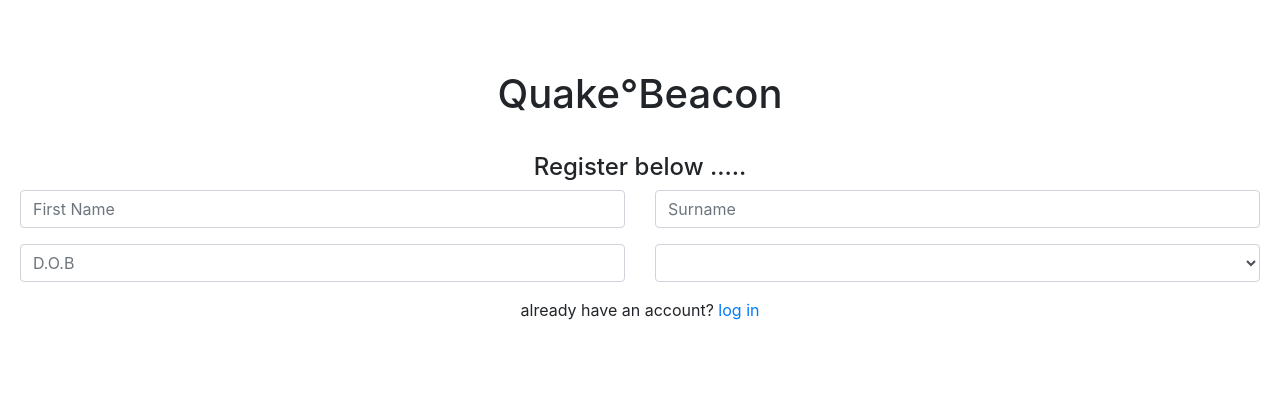
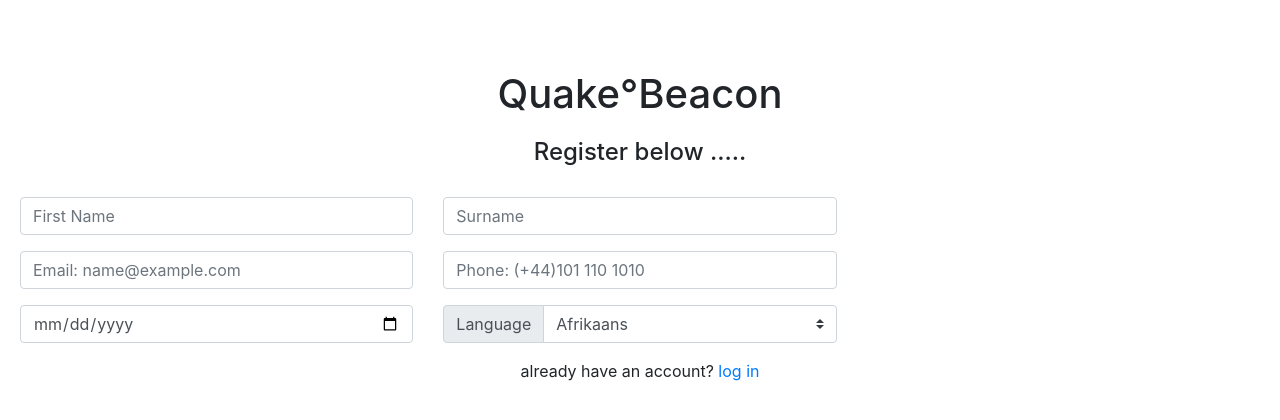
Before and after one commit to 53-North/qb, a React (Create React App) app: page /UserReg in a window 1280 px wide. Shown: the top 420 px of the page. Built offline with nearby package versions, Linux system fonts and the light colour scheme.

Commit message:
updated the USERreg screen with language and date pickers

```diff
--- a/src/pages/Login.js
+++ b/src/pages/Login.js
@@ -7,7 +7,7 @@ function Login() {
             <h1>Quake°Beacon</h1>
             <form>
                 <div className=" form-group">
-                    <input type="email" className="form-control" id="exampleInputEmail1" aria-describedby="emailHelp" placeholder="Email" />
+                    <input type="email" className="form-control" id="exampleInputEmail1" aria-describedby="emailHelp" placeholder="Email: name@example.com" />
                     <input type="password" className="form-control" id="exampleInputPassword1" placeholder="Password" />
 
                     <div className="form-check">
--- /dev/null
+++ b/src/pages/UserReg.css
@@ -0,0 +1,14 @@
+.UserRegh1 {
+    text-align: center;
+    margin-bottom: 20px;
+}
+
+.UserRegh4 {
+    text-align: center;
+    margin-bottom: 30px;
+}
+
+.form-control {
+
+
+}
--- a/src/pages/UserReg.js
+++ b/src/pages/UserReg.js
@@ -1,30 +1,118 @@
 import React from 'react';
+import './UserReg.css';
 
 function UserReg() {
     return (
 
         <div className="UserReg">
-            <h1>Quake°Beacon</h1>
-            <h4>Register below .....</h4>
+            <h1 className="UserRegh1">Quake°Beacon</h1>
+            <h4 className="UserRegh4">Register below .....</h4>
 
             <div className="row">
-                <div className="col-12 col-md-6 form-group">
+                <div className="col-12 col-md-4 col-md-offset-2 form-group" align="center">
                     <input type="name" class="form-control" id="exampleInputForName" placeholder="First Name" />
                 </div>
-                <div className="col-12 col-md-6 form-group">
+                <div className="col-12 col-md-4 col-md-offset-2 form-group" align="center">
                     <input type="name" class="form-control" id="exampleInputForName" placeholder="Surname" />
                 </div>
+
             </div>
             <div className="row">
-                <div className="col-12 col-md-6 form-group">
-                    <input type="name" class="form-control" id="exampleInputForName" placeholder="D.O.B" />
+                <div className="col-12 col-md-4 form-group">
+                    <input type="email" className="form-control" id="email" placeholder="Email: name@example.com" />
                 </div>
-                <div className="col-12 col-md-6 form-group">
-                <select class="form-control bfh-languages" data-language="en"></select>
+                <div className="col-12 col-md-4 form-group">
+                    <input type="phone" className="form-control" id="phone" placeholder="Phone: (+44)101 110 1010" />
+                </div>
+            </div>
+
+            <div className="row">
+                <div className="col-12 col-md-4 form-group">
+                    <input type="date" className="form-control" id="dob" placeholder="D.O.B" />
+                </div>
+
+                <div className="col-12 col-md-4 input-group mb-3">
+                    <div className="input-group-prepend">
+                        <label className="input-group-text" for="inputGroupSelect01">Language</label>
+                    </div>
+                    <select className="custom-select" id="inputGroupSelect01">
+                        <option value="Afrikaans">Afrikaans</option>
+                        <option value="Albanian">Albanian</option>
+                        <option value="Arabic">Arabic</option>
+                        <option value="Armenian">Armenian</option>
+                        <option value="Basque">Basque</option>
+                        <option value="Bengali">Bengali</option>
+                        <option value="Bulgarian">Bulgarian</option>
+                        <option value="Catalan">Catalan</option>
+                        <option value="Cambodian">Cambodian</option>
+                        <option value="Chinese (Mandarin)">Chinese (Mandarin)</option>
+                        <option value="Croatian">Croatian</option>
+                        <option value="Czech">Czech</option>
+                        <option value="Danish">Danish</option>
+                        <option value="Dutch">Dutch</option>
+                        <option value="English">English</option>
+                        <option value="Estonian">Estonian</option>
+                        <option value="Fiji">Fiji</option>
+                        <option value="Finnish">Finnish</option>
+                        <option value="French">French</option>
+                        <option value="Georgian">Georgian</option>
+                        <option value="German">German</option>
+                        <option value="Greek">Greek</option>
+                        <option value="Gujarati">Gujarati</option>
+                        <option value="Hebrew">Hebrew</option>
+                        <option value="Hindi">Hindi</option>
+                        <option value="Hungarian">Hungarian</option>
+                        <option value="Icelandic">Icelandic</option>
+                        <option value="Indonesian">Indonesian</option>
+                        <option value="Irish">Irish</option>
+                        <option value="Italian">Italian</option>
+                        <option value="Japanese">Japanese</option>
+                        <option value="Javanese">Javanese</option>
+                        <option value="Korean">Korean</option>
+                        <option value="Latin">Latin</option>
+                        <option value="Latvian">Latvian</option>
+                        <option value="Lithuanian">Lithuanian</option>
+                        <option value="Macedonian">Macedonian</option>
+                        <option value="Malay">Malay</option>
+                        <option value="Malayalam">Malayalam</option>
+                        <option value="Maltese">Maltese</option>
+                        <option value="Maori">Maori</option>
+                        <option value="Marathi">Marathi</option>
+                        <option value="Mongolian">Mongolian</option>
+                        <option value="Nepali">Nepali</option>
+                        <option value="Norwegian">Norwegian</option>
+                        <option value="Persian">Persian</option>
+                        <option value="Polish">Polish</option>
+                        <option value="Portuguese">Portuguese</option>
+                        <option value="Punjabi">Punjabi</option>
+                        <option value="Quechua">Quechua</option>
+                        <option value="Romanian">Romanian</option>
+                        <option value="Russian">Russian</option>
+                        <option value="Samoan">Samoan</option>
+                        <option value="Serbian">Serbian</option>
+                        <option value="Slovak">Slovak</option>
+                        <option value="Slovenian">Slovenian</option>
+                        <option value="Spanish">Spanish</option>
+                        <option value="Swahili">Swahili</option>
+                        <option value="Swedish ">Swedish </option>
+                        <option value="Tamil">Tamil</option>
+                        <option value="Tatar">Tatar</option>
+                        <option value="Telugu">Telugu</option>
+                        <option value="Thai">Thai</option>
+                        <option value="Tibetan">Tibetan</option>
+                        <option value="Tonga">Tonga</option>
+                        <option value="Turkish">Turkish</option>
+                        <option value="Ukrainian">Ukrainian</option>
+                        <option value="Urdu">Urdu</option>
+                        <option value="Uzbek">Uzbek</option>
+                        <option value="Vietnamese">Vietnamese</option>
+                        <option value="Welsh">Welsh</option>
+                        <option value="Xhosa">Xhosa</option>
+                    </select>
+                </div>
 
 
 
-                </div>
             </div>
             <p>already have an account? <a href="/">log in </a> </p>
         </div>
```
